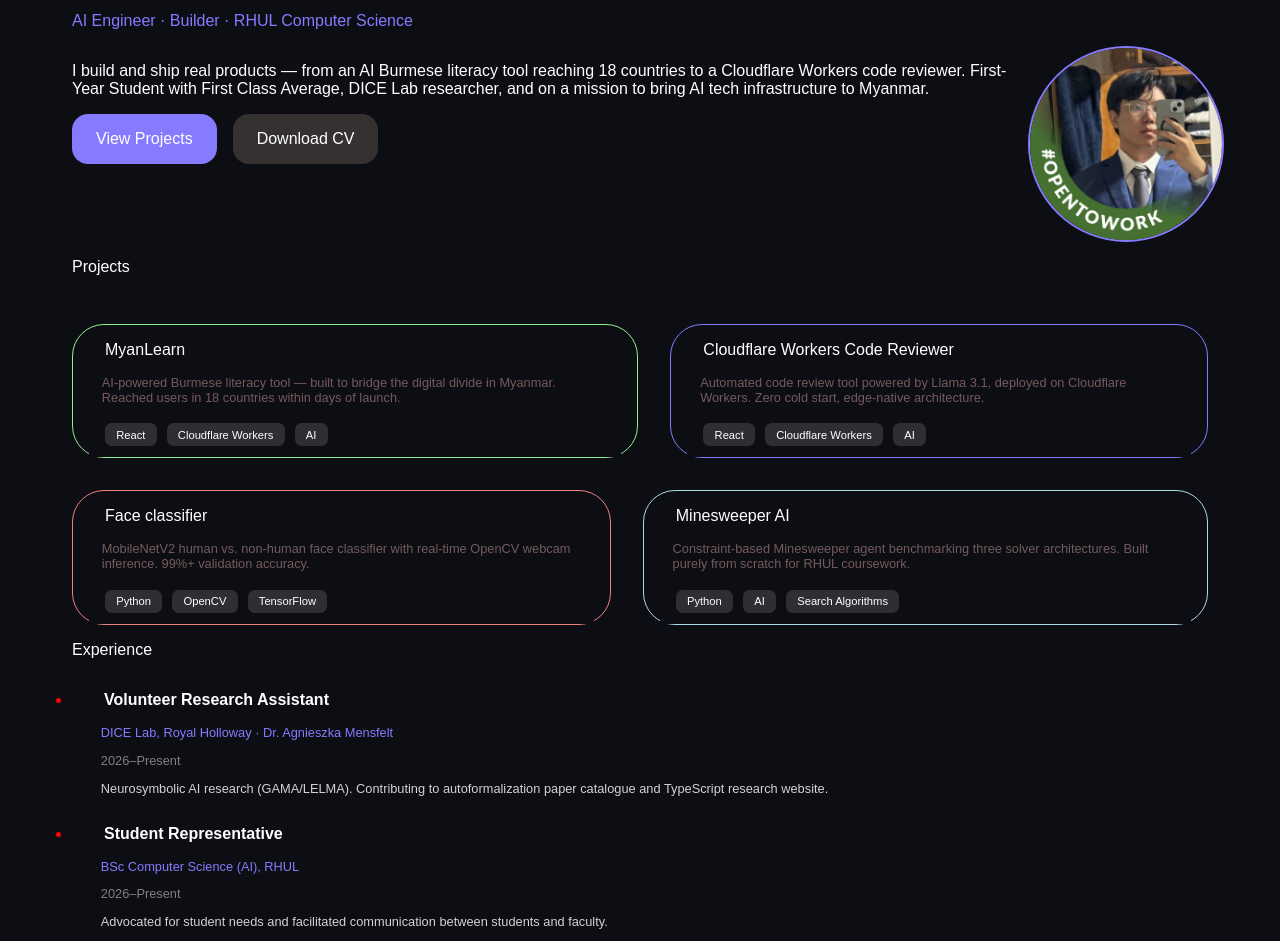
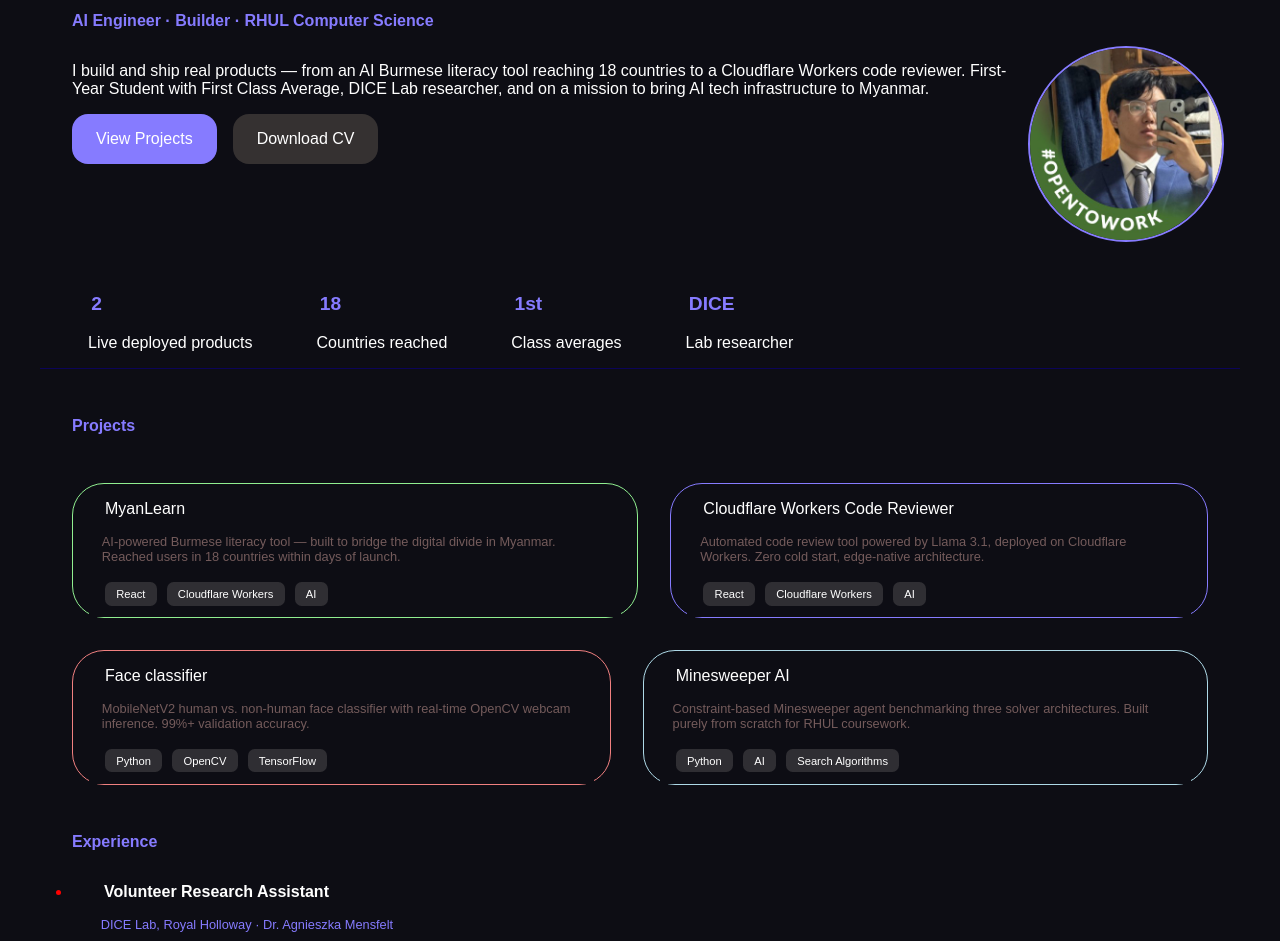
Before and after one commit to HtetMyatAungg/PersonalWebsite, a plain HTML site: page index.html in a window 1280 px wide. Shown: the part 228-1169 px from the top of the page. Drawn offline with Linux system fonts and the light colour scheme.

Commit message:
Added new section of informations

```diff
--- a/index.html
+++ b/index.html
@@ -29,10 +29,27 @@
         <button class = "CVButton">Download CV</button>
     </div>
     </div>
-
+    <div class = "separator">
+        <div class = "s1">
+            <p class = "value">2</p>
+            <p class = "label">Live deployed products</p>
+        </div>
+        <div class = "s2">
+            <p class = "value">18</p>
+            <p class = "label">Countries reached</p>
+        </div>
+        <div class = "s3">
+            <p class = "value">1st</p>
+            <p class = "label">Class averages</p>
+        </div>
+        <div class = "s4">
+            <p class = "value">DICE</p>
+            <p class = "label">Lab researcher</p>
+        </div>
+    </div>
 
     <div class = "projects">
-        <p>Projects</p>
+        <p class = "title">Projects</p>
         <div class = "project-card">
             <div class = "project-1">
             <p class = "project-title">MyanLearn</p>
@@ -75,7 +92,7 @@
         </div>
     </div>
     <div class = "experience">
-        <p>Experience</p>
+        <p class = "title">Experience</p>
         <ul class = "experience-list">
             <li> <p class = "position">Volunteer Research Assistant</p>
                 <p class = "company">DICE Lab, Royal Holloway · Dr. Agnieszka Mensfelt</p>
@@ -95,7 +112,7 @@
         </ul>
     </div>
     <div class = "skills">
-        <p>Skills</p>
+        <p class = "title">Skills</p>
         <p></p>
             <!-- Add more projects here -->
     </div>
--- a/main.css
+++ b/main.css
@@ -9,6 +9,11 @@
 img, video, iframe {
   max-width: 100%;
   height: auto;
+}
+
+.title {
+  font-weight: bold;
+  text-decoration-line: line-through 1px #0b0458;
 }
 
 .text {
@@ -79,6 +84,19 @@ img {
     border: 2px solid #867bff;
     float: right;
 }
+
+.separator{
+    display: flex;
+    border-bottom: #0b0458 solid 1px;
+    margin: 2em 0;
+}
+
+.value{
+    color: #867bff;
+    font-size: 1.2em;
+    font-weight: bold;
+}
+
 .title{
     color: #867bff;
 }
@@ -132,13 +150,16 @@ body{
     border-radius: 2em;
 }
 
+.experience{
+    padding-top: 2em;
+}
+
 .experience-list{
     display: flex;
     flex-direction: column;
     li::marker {
         color: red;
     }
-    border-bottom: 1px solid #bbb0b0;
 }
 
 .position{
@@ -172,7 +193,7 @@ body{
     top: 0;
     color: white;
     z-index: 1000;
-    border-bottom: 1px solid #bbb0b0;}
+    border-bottom: 1px solid #131e7c;}
 
 .Skills{
     padding-right: 1em;
```
